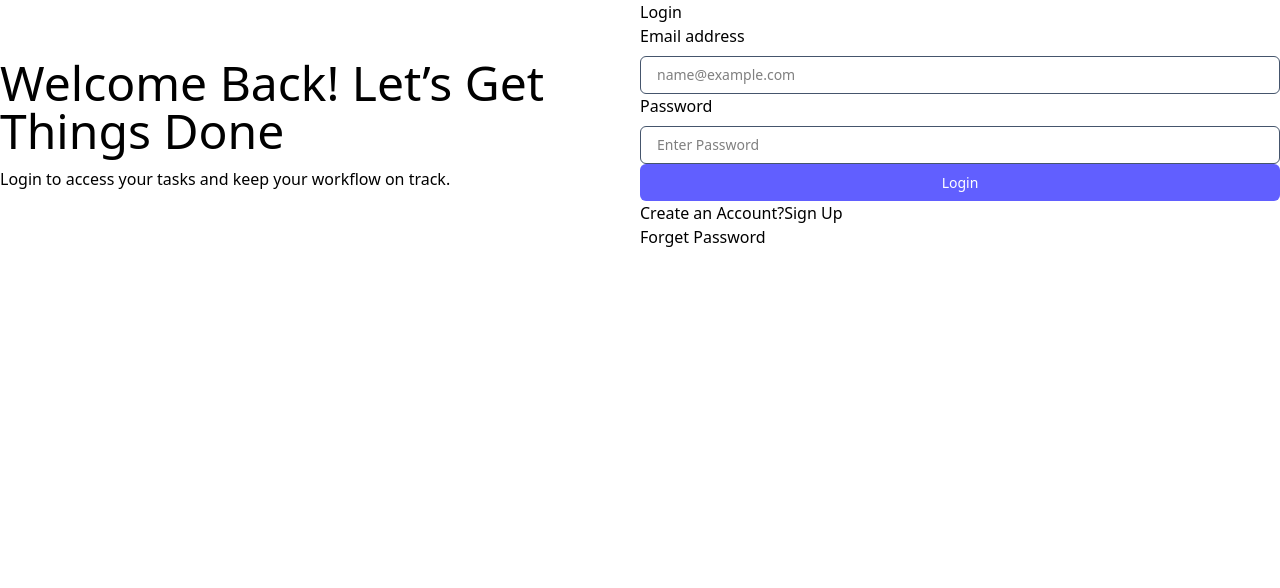
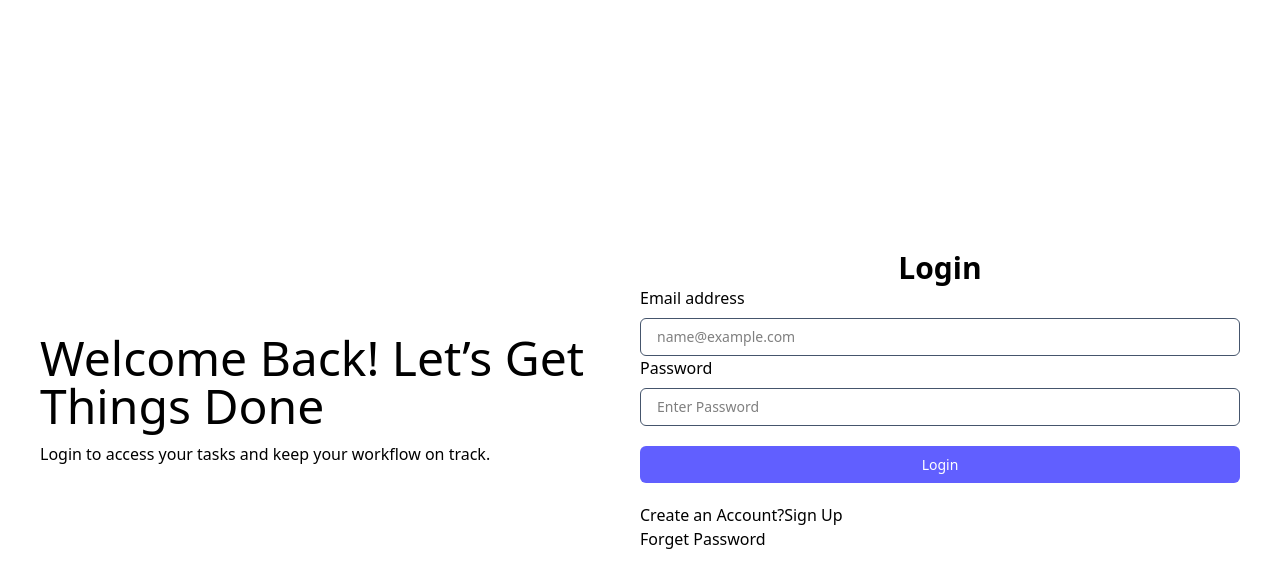
Before and after one commit to sadafshahab12/Task-Management-Challenge, a React (Vite) app: page /login in a window 1280 px wide. Shown: the top 588 px of the page. Built offline with nearby package versions, Linux system fonts and the light colour scheme; no server answers; the database is empty.

Commit message:
continue ui building

```diff
--- a/src/App.jsx
+++ b/src/App.jsx
@@ -12,8 +12,8 @@ function App() {
       <BrowserRouter>
         <Routes>
           {/* public routes  */}
+          <Route path="/" element={<Signup />} />
           <Route path="/login" element={<Login />} />
-          <Route path="/" element={<Signup />} />
           {/* protected route  */}
           <Route element={<Layout />}>
           <Route path="/dashboard" element={<Dashboard />} />
--- a/src/register/Login.jsx
+++ b/src/register/Login.jsx
@@ -37,13 +37,13 @@ const Login = () => {
     }
   };
   return (
-    <div className="grid grid-cols-2 items-center">
+    <div className="grid grid-cols-2 items-center h-screen px-10">
       <div className="space-y-3">
         <h1 className="text-5xl">Welcome Back! Let’s Get Things Done</h1>
         <p>Login to access your tasks and keep your workflow on track.</p>
       </div>
       <div>
-        <h1>Login</h1>
+        <h1 className="text-center font-bold text-3xl">Login</h1>
         <form onSubmit={handleLogin}>
           <label>Email address</label>
           <input
@@ -65,11 +65,11 @@ const Login = () => {
             onChange={handleOnChange}
           />
 
-          <button type="submit" className="button">
+          <button type="submit" className="button my-5">
             Login
           </button>
           <p>
-            Create an Account?<a href="/signup">Sign Up </a>
+            Create an Account?<a href="/">Sign Up </a>
           </p>
           <p>Forget Password</p>
         </form>
--- a/src/register/SignUp.jsx
+++ b/src/register/SignUp.jsx
@@ -152,7 +152,7 @@ const Signup = () => {
             {loading ? "Signing up...." : "Sign Up"}
           </button>
           <p>
-            Already have an account?<a href="/login">login </a>
+            Already have an account? <a href="/login">login </a>
           </p>
         </form>
       </div>
```
